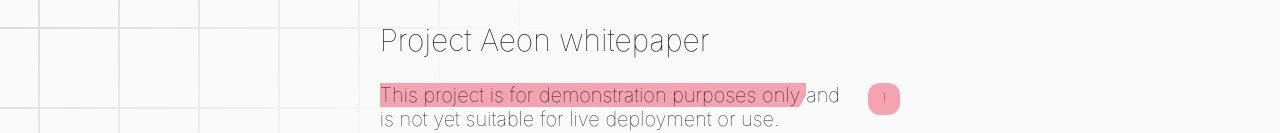
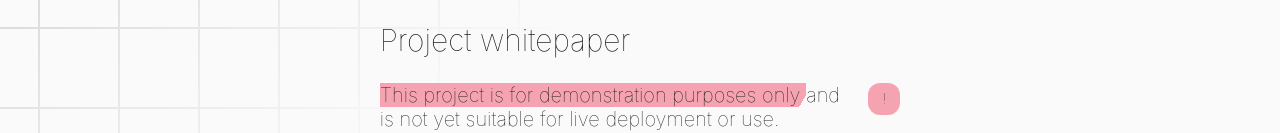
Before and after one commit to YJAlessio/yjalessio.github.io, a plain HTML site: page aeon/index.html in a window 1280 px wide. Shown: the part 411-544 px from the top of the page. Drawn offline with nearby package versions, Linux system fonts and the light colour scheme; a web font is replaced by a local one.

Commit message:
Update index.html

```diff
--- a/aeon/index.html
+++ b/aeon/index.html
@@ -23,7 +23,7 @@
       </header>
       <main>
         <section>
-          <h1>Project Aeon whitepaper</h1>
+          <h1>Project whitepaper</h1>
           <p><mark data-author="!" style="--hue: 350">
           <span>This project is for demonstration purposes only </span
           ></mark>and is not yet suitable for live deployment or use.</p>
```
